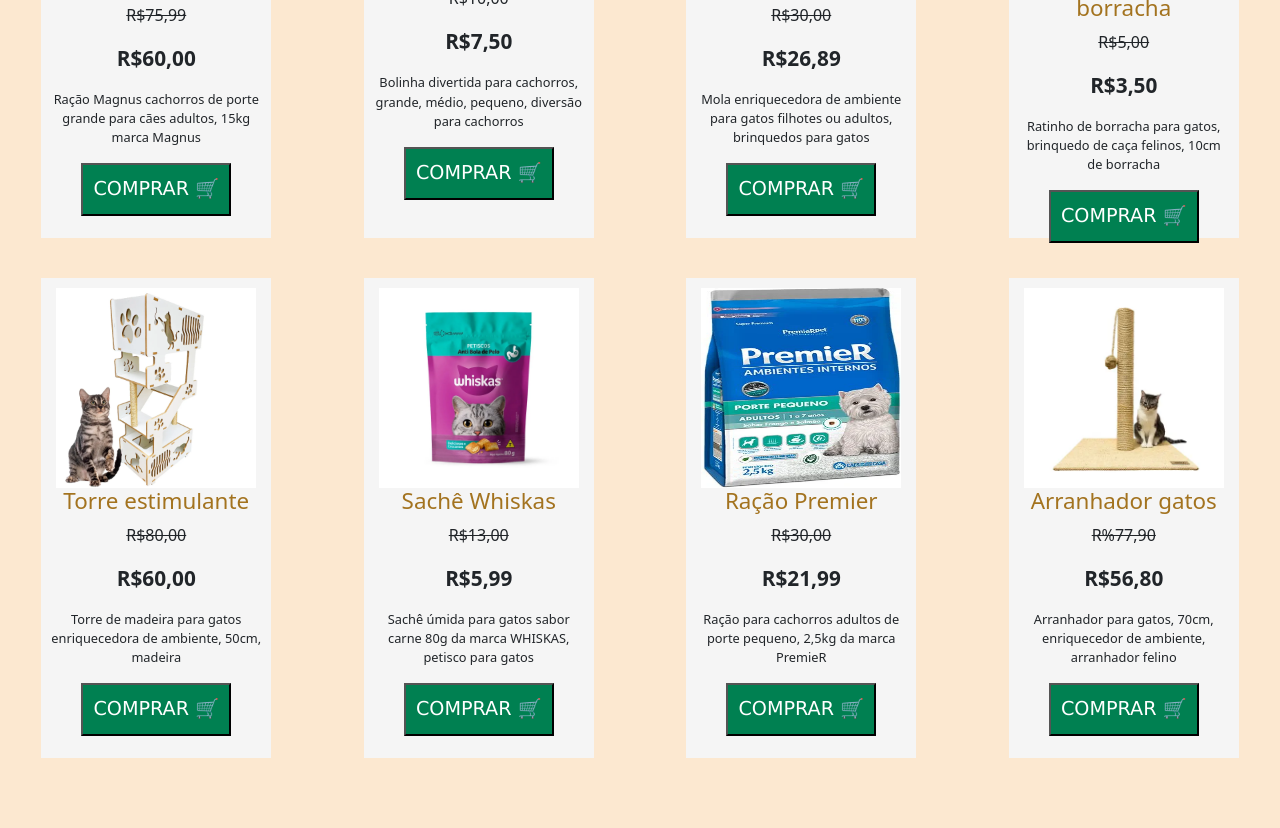
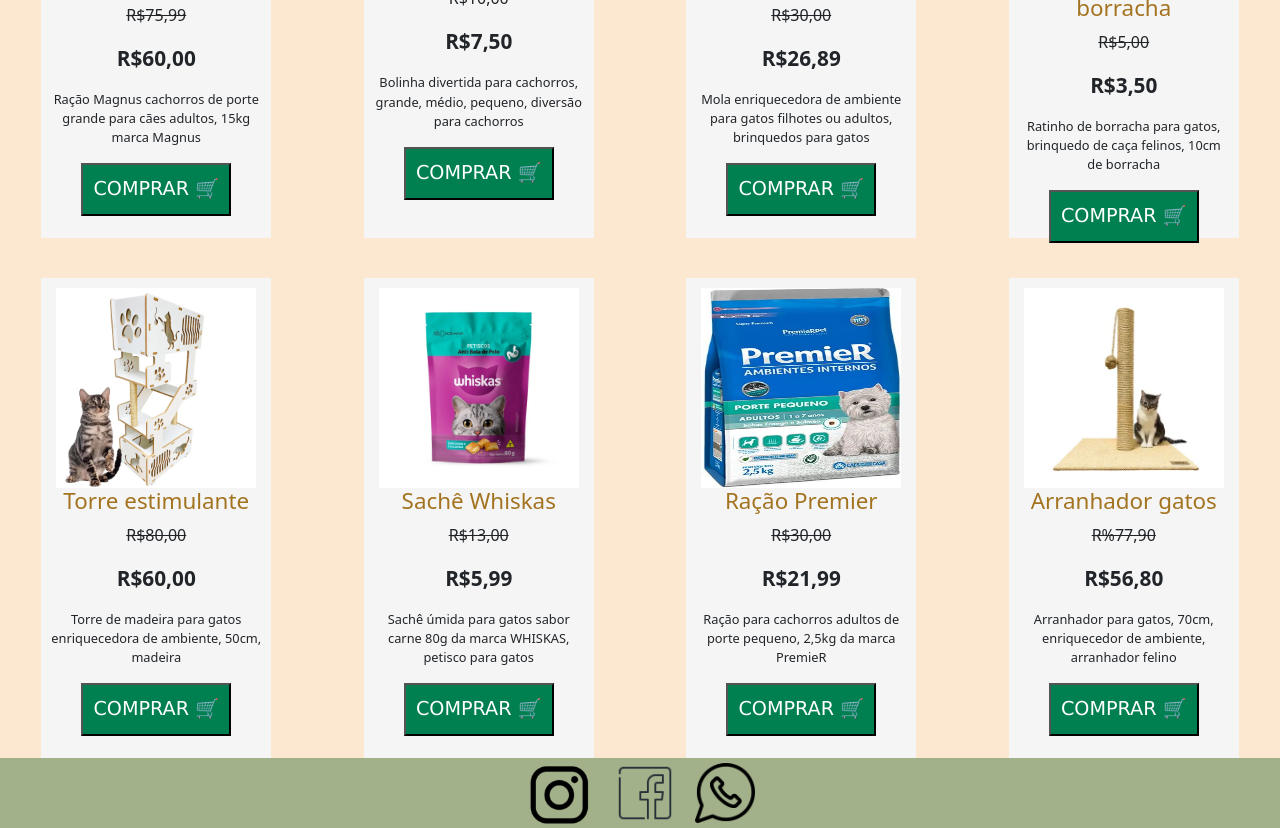
Before and after one commit to DiogoCezario-Dev/trabalho-final-dw, a plain HTML site: page pages/produtos.html in a window 1280 px wide. Shown: the part 1794-2622 px from the top of the page. Before the commit the page ends 2552 px from the top, so only its background shows below. Drawn offline with nearby package versions, Linux system fonts and the light colour scheme.

Commit message:
up footer

```diff
--- a/css/style.css
+++ b/css/style.css
@@ -162,3 +162,19 @@
 .preco {
     font-size: 1.3em;
 }
+
+.footer-div {
+    background-color: #A3B18A;
+    display: flex;
+    align-items: center;
+    justify-content: center;
+    gap: 20px;
+    flex-wrap: wrap;
+}
+
+.footer-social-media:hover {
+    background-color: white;
+    scale: 1.1;
+    border-radius: 20px;
+    transition: 0.3s;
+}
--- a/pages/produtos.html
+++ b/pages/produtos.html
@@ -328,10 +328,10 @@
         <!--FIM DOS PRODUTOS-->
 
         <footer>
-            <div>
-                <a href=""></a>
-                <a href=""></a>
-                <a href=""></a>
+            <div class="footer-div">
+                <a href="https://www.instagram.com/" class="footer-social-media"><img src="../imagem/redes-sociais/instagram-logo.png" alt="" srcset="" width="70px"></a>
+                <a href="https://www.facebook.com/?locale=pt_BR" class="footer-social-media"><img src="../imagem/redes-sociais/facebook-logo.png" alt="" srcset="" width="60px"></a>
+                <a href="" class="footer-social-media"><img src="../imagem/redes-sociais/zap-logo.png" alt="" srcset="" width="60px"></a>
             </div>
         </footer>
     </main>
```
Also changed, not shown: imagem/redes-sociais/facebook-logo.png (added), imagem/redes-sociais/instagram-logo.png (added), imagem/redes-sociais/zap-logo.png (added).
